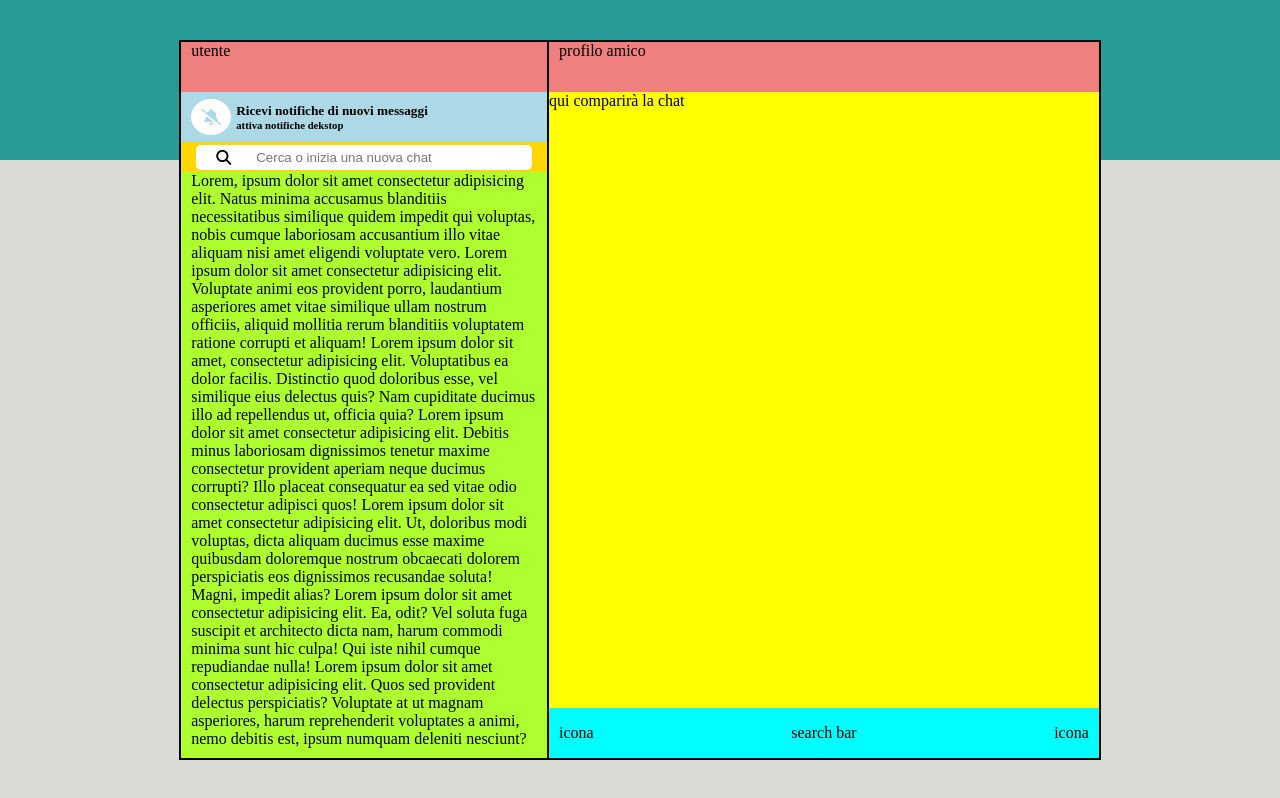
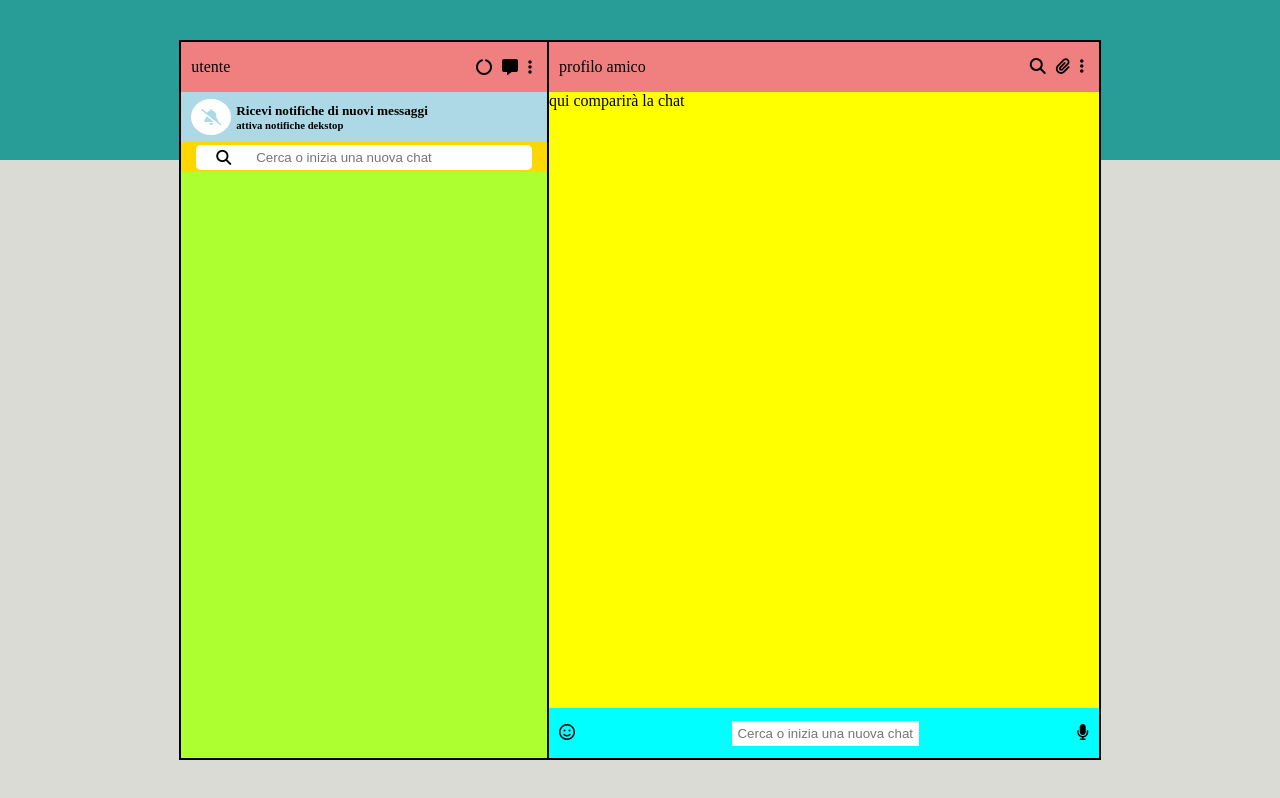
Before and after one commit to DavideAtzo/vue-boolzapp, a plain HTML site: page MILESTONE 1/index.html in a window 1280 px wide. Drawn offline with nearby package versions, Linux system fonts and the light colour scheme.

Commit message:
aggiunta icone

```diff
--- a/MILESTONE 1/css/style.css
+++ b/MILESTONE 1/css/style.css
@@ -59,7 +59,10 @@ struttura globale
     display: flex;
     border: 1px solid black;
 }
-
+#personal-user i,
+#friend-chat i{
+    padding: 0 .3125rem;
+}
 /*
 +++++++++++
 main left
@@ -73,6 +76,7 @@ main left
     border: 1px solid;
     overflow: hidden;
 }
+
 
 #personal-user {
     background-color: lightcoral;
@@ -159,3 +163,8 @@ main right
     right: 0;
     bottom: 0;
 }
+
+#wrt-message input{
+    border: none;
+    padding: .3125rem;
+}
--- a/MILESTONE 1/index.html
+++ b/MILESTONE 1/index.html
@@ -21,8 +21,13 @@
             <!-- lato sinistro contenente la sezione personale  -->
             <div id="section-user">
                 <!-- area personale  -->
-                <div id="personal-user" class="px-10">
-                    utente
+                <div id="personal-user" class="d-flex align-items-center just-content-between px-10">
+                    <div>utente</div>
+                    <div class="d-flex align-center">
+                        <i class="fa-solid fa-circle-notch"></i>
+                        <i class="fa-solid fa-message"></i>
+                        <i class="fa-solid fa-ellipsis-vertical"></i>
+                    </div>
                 </div>
                 <!-- centro notifiche  -->
                 <div id="notifiche" class="d-flex align-items-center px-10">
@@ -42,38 +47,28 @@
                     </div>
                     <!-- lista chat  -->
                     <div id="all-chats" class="px-10">
-                        <p>Lorem, ipsum dolor sit amet consectetur adipisicing elit. Natus minima accusamus blanditiis
-                            necessitatibus similique quidem impedit qui voluptas, nobis cumque laboriosam accusantium
-                            illo vitae aliquam nisi amet eligendi voluptate vero. Lorem ipsum dolor sit amet consectetur
-                            adipisicing elit. Voluptate animi eos provident porro, laudantium asperiores amet vitae
-                            similique ullam nostrum officiis, aliquid mollitia rerum blanditiis voluptatem ratione
-                            corrupti et aliquam! Lorem ipsum dolor sit amet, consectetur adipisicing elit. Voluptatibus
-                            ea dolor facilis. Distinctio quod doloribus esse, vel similique eius delectus quis? Nam
-                            cupiditate ducimus illo ad repellendus ut, officia quia? Lorem ipsum dolor sit amet
-                            consectetur adipisicing elit. Debitis minus laboriosam dignissimos tenetur maxime
-                            consectetur provident aperiam neque ducimus corrupti? Illo placeat consequatur ea sed vitae
-                            odio consectetur adipisci quos! Lorem ipsum dolor sit amet consectetur adipisicing elit. Ut,
-                            doloribus modi voluptas, dicta aliquam ducimus esse maxime quibusdam doloremque nostrum
-                            obcaecati dolorem perspiciatis eos dignissimos recusandae soluta! Magni, impedit alias?
-                            Lorem ipsum dolor sit amet consectetur adipisicing elit. Ea, odit? Vel soluta fuga suscipit
-                            et architecto dicta nam, harum commodi minima sunt hic culpa! Qui iste nihil cumque
-                            repudiandae nulla! Lorem ipsum dolor sit amet consectetur adipisicing elit. Quos sed
-                            provident delectus perspiciatis? Voluptate at ut magnam asperiores, harum reprehenderit
-                            voluptates a animi, nemo debitis est, ipsum numquam deleniti nesciunt?</p>
+
                     </div>
                 </div>
             </div>
             <div id="open-chat">
-                <div id="friend-chat" class="px-10">
+                <div id="friend-chat" class="d-flex align-items-center just-content-between px-10">
                     <div>profilo amico</div>
+                    <div>
+                        <i class="fa-solid fa-magnifying-glass"></i>
+                        <i class="fa-sharp fa-solid fa-paperclip"></i>
+                        <i class="fa-solid fa-ellipsis-vertical"></i>
+                    </div>
                 </div>
                 <div id="sez-message">
                     qui comparirà la chat
                 </div>
                 <div id="wrt-message" class="d-flex align-items-center just-content-between px-10">
-                    <div>icona</div>
-                    <div>search bar</div>
-                    <div>icona</div>
+                    <div><i class="fa-regular fa-face-smile"></i></div>
+                    <div>
+                        <input type="text" class="" placeholder="Cerca o inizia una nuova chat">
+                    </div>
+                    <div><i class="fa-solid fa-microphone"></i></div>
                 </div>
             </div>
         </div>
```
